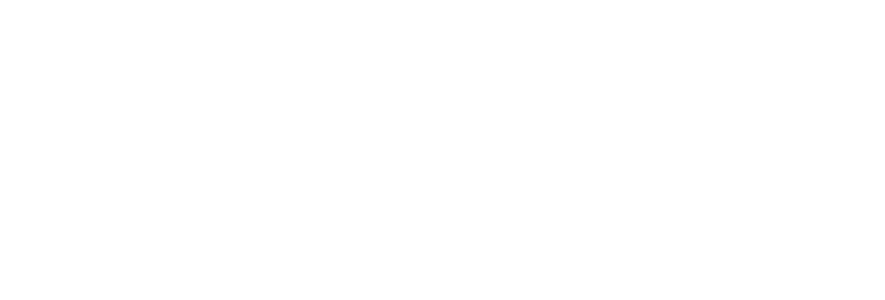
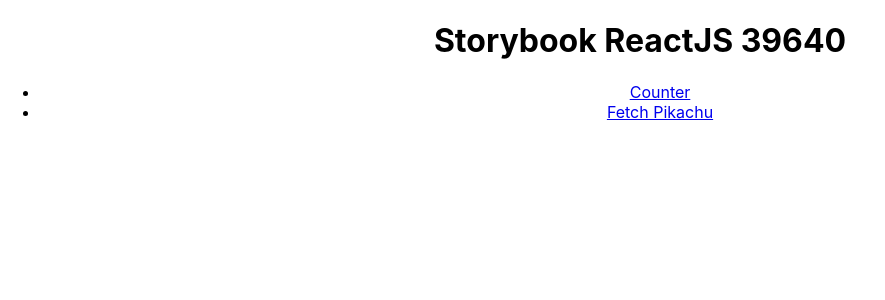
Before and after one commit to sebastianoscarlopez/coderhouse-39640-reactjs, a React (Create React App) app: page / in a window 1280 px wide. Before the commit this address had no page. Shown: the top 300 px of the page, without its empty margins (0-885 px from the left). Built offline with nearby package versions, Linux system fonts and the light colour scheme.

Commit message:
clase-9 routing with home and pokemon with param

```diff
--- a/package.json
+++ b/package.json
@@ -6,6 +6,7 @@
     "@testing-library/jest-dom": "^5.16.5",
     "@testing-library/react": "^13.4.0",
     "@testing-library/user-event": "^13.5.0",
+    "create-react-app": "^5.0.1",
     "react": "^18.2.0",
     "react-dom": "^18.2.0",
     "react-router-dom": "^6.10.0",
--- a/src/App.js
+++ b/src/App.js
@@ -1,6 +1,7 @@
 import { useEffect, useState } from "react";
 import "./App.css";
 import Item from "./components/Item/item";
+import Home from "./components/home";
 import MyFetch from "./components/myfetchs";
 import Counter from "./components/CounterWithCustomHook";
 import PlayingWithHOC from "./components/hocValidation";
@@ -58,7 +59,8 @@
     <div className="App">
       <BrowserRouter>
         <Routes>
-          <Route exact path="/fetch" element={<MyFetch />} />
+          <Route exact path="/" element={<Home />} />
+          <Route exact path="/fetch/:name" element={<MyFetch />} />
           <Route exact path="/counter" element={<Counter />} />
           <Route exact path="/hoc" element={<PlayingWithHOC edad={50} />} />
           <Route exact path="/renderprop" element={<RenderPropExample />} />
--- /dev/null
+++ b/src/components/home/index.js
@@ -0,0 +1,13 @@
+import { Link } from 'react-router-dom';
+
+const Home = () => (
+  <div>
+    <h1>Storybook ReactJS 39640</h1>
+    <ul>
+      <li><Link to="/counter">Counter</Link></li>
+      <li><Link to="/fetch">Fetch Pikachu</Link></li>
+    </ul>
+  </div>
+);
+
+export default Home;
--- a/src/components/myfetchs/index.js
+++ b/src/components/myfetchs/index.js
@@ -1,4 +1,5 @@
 import { useEffect, useState } from 'react';
+import { useParams } from 'react-router-dom';
 
 const MyFetch = () => {
   const [data, setData] = useState([]);
@@ -11,8 +12,11 @@
     setData(realResponse)
   }
 
+  const { name } = useParams();
+
+  const urlPokemon = `https://pokeapi.co/api/v2/pokemon/${name}`
   useEffect(() => {
-    fetch('https://pokeapi.co/api/v2/pokemon/pikachu')
+    fetch(urlPokemon)
       .then(responseToJSON)
       .then(updateData)
   }, [])
```
Also changed, not shown: 1 other file (tests, documents, lock files or other folders).
